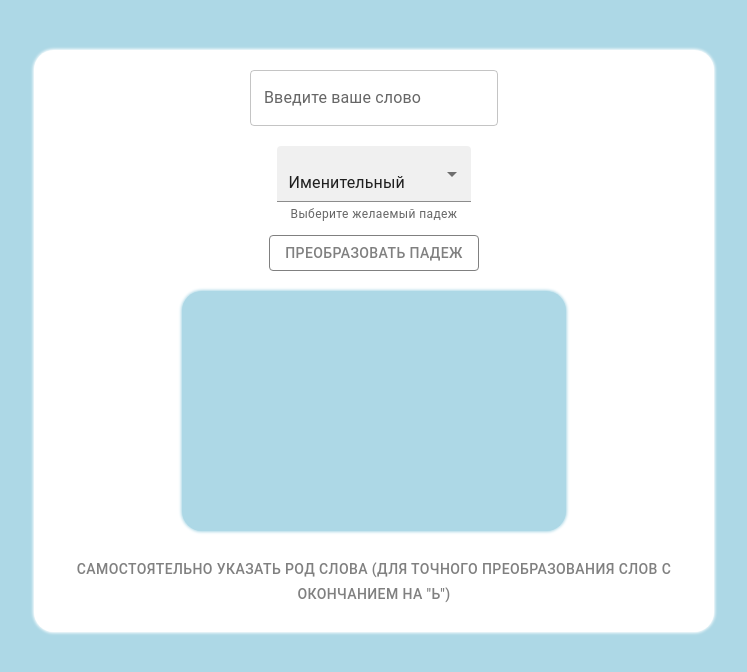
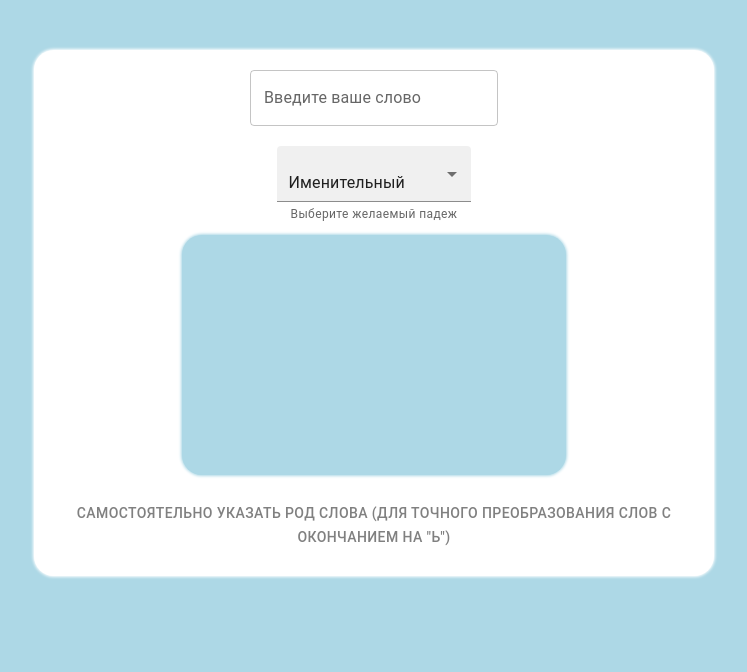
Before and after one commit to 100whitebirds/noun-declinator, a React (Create React App) app: page / in a window 1280 px wide. Shown: the top 672 px of the page, without its empty margins (266-1013 px from the left). Built offline with nearby package versions, Linux system fonts and the light colour scheme.

Commit message:
improved UX by reducing required steps by one

```diff
--- a/src/App.tsx
+++ b/src/App.tsx
@@ -1,4 +1,4 @@
-import React, { useState } from 'react'
+import React, { useEffect, useState } from 'react'
 import { Case, Gender } from './constants/constants'
 import
 { Button,
@@ -21,8 +21,14 @@ function App() {
   const [inputError, setInputError] = useState(false)
   const [genderInputVisible, setGenderInputVisible] = useState(false)
 
+  useEffect(() => {
+    setResultWord(changeCase(inputWord, wordGender, desiredCase))
+  }, [inputWord, desiredCase])
+
   const handleInput = (e: React.ChangeEvent<HTMLTextAreaElement | HTMLInputElement>) => {
-    setInputWord(e.target.value)
+    setTimeout(() => {
+      setInputWord(e.target.value)
+    }, 500)
   }
 
   const handleSelectCase = (e: SelectChangeEvent) => {
@@ -33,15 +39,14 @@ function App() {
     setWordGender(e.target.value)
   }
 
-  const handleSubmit = () => {
-    if (!inputWord) {
-      setInputError(true)
-    } else {
-      setInputError(false)
-      const res = changeCase(inputWord, wordGender, desiredCase)
-      setResultWord(res)
-    }
-  }
+  // const handleSubmit = () => {
+  //   if (!inputWord) {
+  //     setInputError(true)
+  //   } else {
+  //     setInputError(false)
+  //     setResultWord(changeCase(inputWord, wordGender, desiredCase))
+  //   }
+  // }
 
   const toggleGenderInput = () => {
     setGenderInputVisible(!genderInputVisible)
@@ -98,14 +103,14 @@ function App() {
           </Select>
           <FormHelperText>Выберите желаемый падеж</FormHelperText>
         </FormControl>
-        <Button
+        {/* <Button
           color="success"
           sx={{margin: '10px', color: 'gray', border: '1px solid gray'}}
           variant="outlined"
           onClick={handleSubmit}
         >
           Преобразовать падеж
-        </Button>
+        </Button> */}
         <div className="resultBox">
           { resultWord }
         </div>
```
